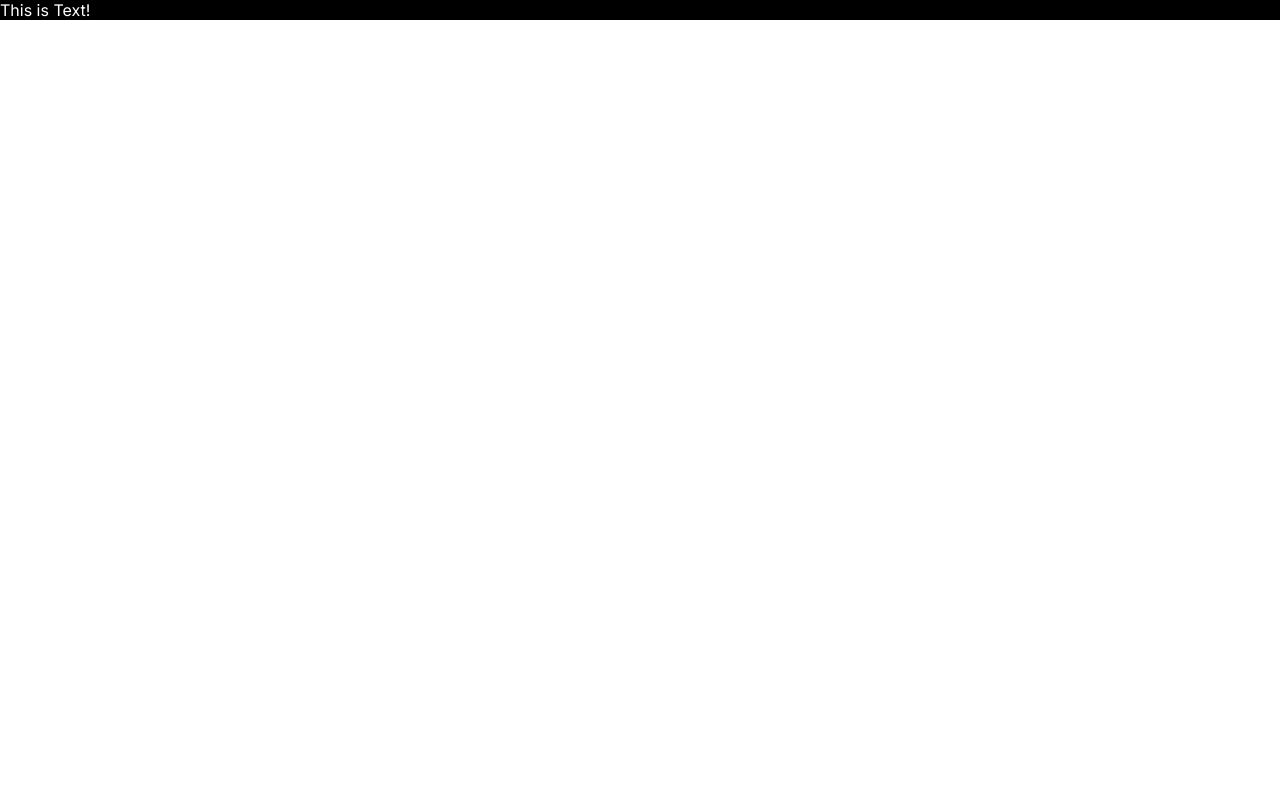
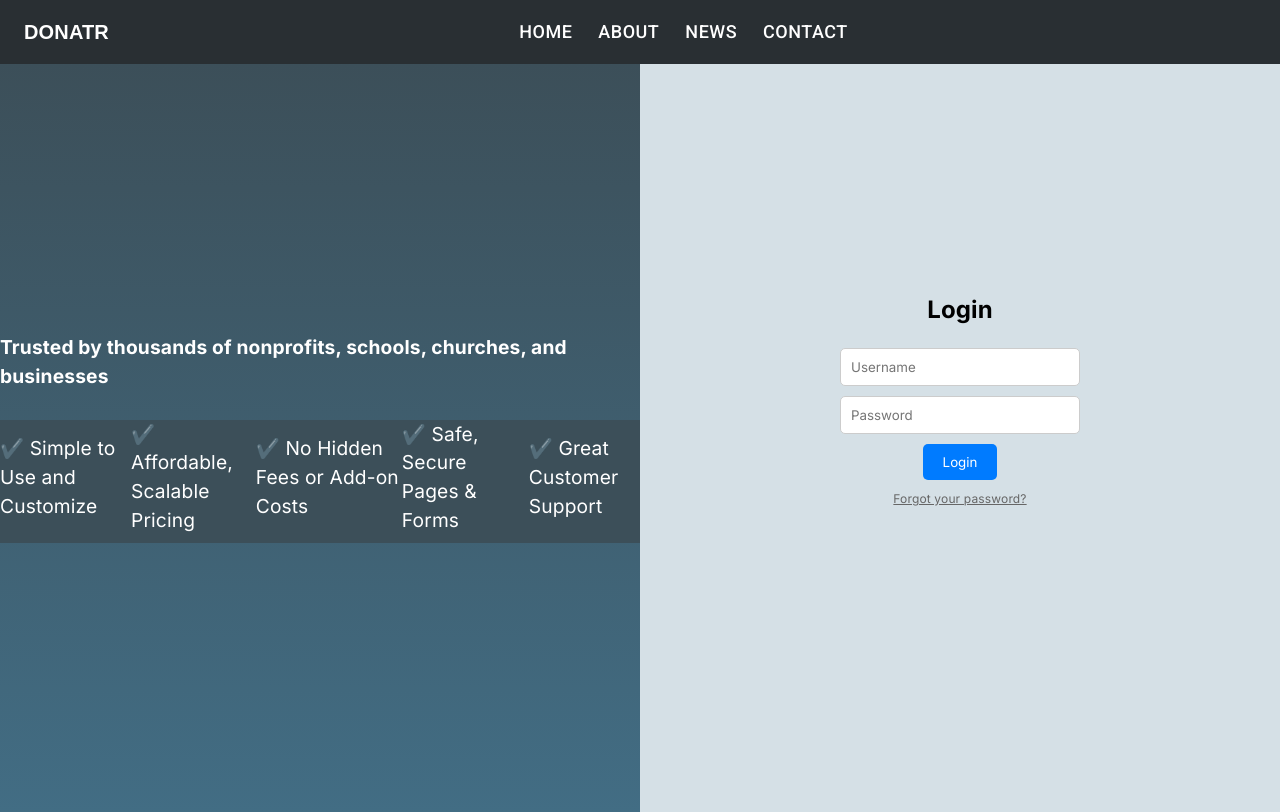
Before and after one commit to ahmedhussein107/DONATR, a React (Vite) app in the folder youth-like-fruits/: page /login in a window 1280 px wide. Built offline with nearby package versions, Linux system fonts and the light colour scheme.

Commit message:
editing in Login Page

```diff
--- a/youth-like-fruits/src/App.jsx
+++ b/youth-like-fruits/src/App.jsx
@@ -1,13 +1,13 @@
 import { Routes , Route } from "react-router-dom"
 import Home from "./Components/HomePage/Home"
-import Test from "./Test.jsx"
+import LoginPage from "./Loginpage/LoginPage"
 
 function App() {
   return (
     <>
       <Routes>
         <Route path='/' element ={<Home/>}/>
-        <Route path='/login' element ={<Test/>}/>
+        <Route path='/login' element ={<LoginPage/>}/>
       </Routes>
     </>
   )
--- /dev/null
+++ b/youth-like-fruits/src/Loginpage/LoginPage.jsx
@@ -0,0 +1,14 @@
+import ElevateAppBarLogin from './components/ElevateAppBarLogin.jsx'
+import Layout1 from './components/Layout1.jsx'
+import Layout2 from './components/Layout2.jsx'
+function LoginPage() {
+  return (
+    <div className='container'>
+     <ElevateAppBarLogin/>
+     <Layout1/>
+     <Layout2/>
+    </div>
+  )
+}
+
+export default LoginPage
--- /dev/null
+++ b/youth-like-fruits/src/Loginpage/components/ElevateAppBarLogin.jsx
@@ -0,0 +1,68 @@
+import * as React from 'react';
+import PropTypes from 'prop-types';
+import AppBar from '@mui/material/AppBar';
+import Toolbar from '@mui/material/Toolbar';
+import Typography from '@mui/material/Typography';
+import CssBaseline from '@mui/material/CssBaseline';
+import useScrollTrigger from '@mui/material/useScrollTrigger';
+import Box from '@mui/material/Box';
+import Container from '@mui/material/Container';
+import Button from '@mui/material/Button';
+
+function ElevationScroll(props) {
+  const { children, window } = props;
+  const trigger = useScrollTrigger({
+    disableHysteresis: true,
+    threshold: 0,
+    target: window ? window() : undefined,
+  });
+
+  return React.cloneElement(children, {
+    elevation: trigger ? 4 : 0,
+  });
+}
+
+ElevationScroll.propTypes = {
+  children: PropTypes.element.isRequired,
+  window: PropTypes.func,
+};
+
+export default function ElevateAppBarLogin(props) {
+  return (
+    <React.Fragment>
+      <CssBaseline />
+      <ElevationScroll {...props}>
+        <AppBar style={{ backgroundColor: '#292F33' }}>
+          <Toolbar>
+            <Typography variant="h6" component="div" sx=
+            {{  flexGrow: 0 ,
+                fontFamily: 'sans-serif' ,
+                fontWeight: 'bold'
+             }}>
+              DONATR
+            </Typography>
+            <Box sx={{ flexGrow: 1 }} />
+            <Box sx={{ display: 'flex', justifyContent: 'center'}}>
+              <Button color="inherit" sx={{ fontSize: '18px' , fontFamily: 'Roboto' , marginLeft: '10px' }}> Home</Button>
+              <Button color="inherit" sx={{ fontSize: '18px' , fontFamily: 'Roboto' , marginLeft: '10px' }}>About</Button>
+              <Button color="inherit" sx={{ fontSize: '18px' , fontFamily: 'Roboto' , marginLeft: '10px' }}>News</Button>
+              <Button color="inherit" sx={{ fontSize: '18px' , fontFamily: 'Roboto' , marginLeft: '10px' }}>Contact</Button>
+            </Box>
+            <Box sx={{ flexGrow: 1 }} />
+            <Box sx={{ display: 'flex', alignItems: 'center' }}>
+              <Box sx={{ marginRight: 1 }}>
+
+              </Box>
+              <Box>
+              </Box>
+            </Box>
+          </Toolbar>
+        </AppBar>
+      </ElevationScroll>
+      <Toolbar />
+      <Container>
+
+      </Container>
+    </React.Fragment>
+  );
+}
--- /dev/null
+++ b/youth-like-fruits/src/Loginpage/components/Layout1.jsx
@@ -0,0 +1,69 @@
+import React from 'react';
+
+function Layout1() {
+  return (
+    <div style={{
+      position: 'absolute', // Ensure right-side positioning
+      right: 0, // Align to the right edge
+      top: 0, // Start from the top
+      width: '50%', // Occupy half the screen width
+      height: '100vh', // Stretch to full viewport height
+      backgroundColor: '#D5E0E6',
+      display: 'flex', // Enable vertical alignment
+      flexDirection: 'column', // Stack elements vertically
+      alignItems: 'center', // Center elements horizontally
+      justifyContent: 'center', // Center elements vertically within the layout
+      padding: '200px', // Add some padding for aesthetics
+    }}>
+      {/* Text at the top */}
+      <h2 style={{ color: 'black', marginBottom: '20px' }}>Login</h2>
+
+      {/* Username field */}
+      <input
+        type="text"
+        placeholder="Username"
+        style={{
+          width: '100%', // Span the full width
+          padding: '10px',
+          border: '1px solid #ccc',
+          borderRadius: '5px',
+          marginBottom: '10px',
+        }}
+      />
+
+      {/* Password field */}
+      <input
+        type="password"
+        placeholder="Password"
+        style={{
+          width: '100%',
+          padding: '10px',
+          border: '1px solid #ccc',
+          borderRadius: '5px',
+          marginBottom: '10px',
+        }}
+      />
+
+      {/* Login button */}
+      <button
+        style={{
+          padding: '10px 20px',
+          backgroundColor: '#007bff', // Blue button color
+          color: 'white',
+          border: 'none',
+          borderRadius: '5px',
+          cursor: 'pointer',
+        }}
+      >
+        Login
+      </button>
+
+      {/* "Forgot your password?" link */}
+      <a href="#" style={{ fontSize: '12px', color: '#666', marginTop: '10px' }}>
+        Forgot your password?
+      </a>
+    </div>
+  );
+}
+
+export default Layout1;
--- /dev/null
+++ b/youth-like-fruits/src/Loginpage/components/Layout2.jsx
@@ -0,0 +1,40 @@
+import React from 'react';
+
+function Layout2() {
+  const gradientStyle = {
+    background: `linear-gradient(to bottom, #3C4F59, #426D84)`,
+    display: 'flex',
+    justifyContent: 'center',
+    alignItems: 'center',
+    width: '50%',
+    minHeight: '93.5vh',
+  };
+
+  const contentStyle = {
+    color: 'white', // Set text color to white
+    fontSize: '1.2rem', // Adjust font size as needed
+  };
+
+  const listItemStyle = {
+    marginBottom: '0.5rem', // Add some bottom margin to each list item for spacing
+  };
+
+  return (
+    <div style={gradientStyle}>
+      <p style={contentStyle}>
+        <b>Trusted by thousands of nonprofits, schools, churches, and businesses</b>
+        <br/>
+        <br/> {/* Line break for better formatting */}
+        <ul style={{ listStyleType: 'none', paddingLeft: '0' }}> {/* Unordered list for styling */}
+          <li style={listItemStyle}>✔️ Simple to Use and Customize</li>
+          <li style={listItemStyle}>✔️ Affordable, Scalable Pricing</li>
+          <li style={listItemStyle}>✔️ No Hidden Fees or Add-on Costs</li>
+          <li style={listItemStyle}>✔️ Safe, Secure Pages & Forms</li>
+          <li style={listItemStyle}>✔️ Great Customer Support</li>
+        </ul>
+      </p>
+    </div>
+  );
+}
+
+export default Layout2;
```
Also changed, not shown: youth-like-fruits/src/Components/MyComponents/MyComponents.jsx (added, +28 -0 lines).
